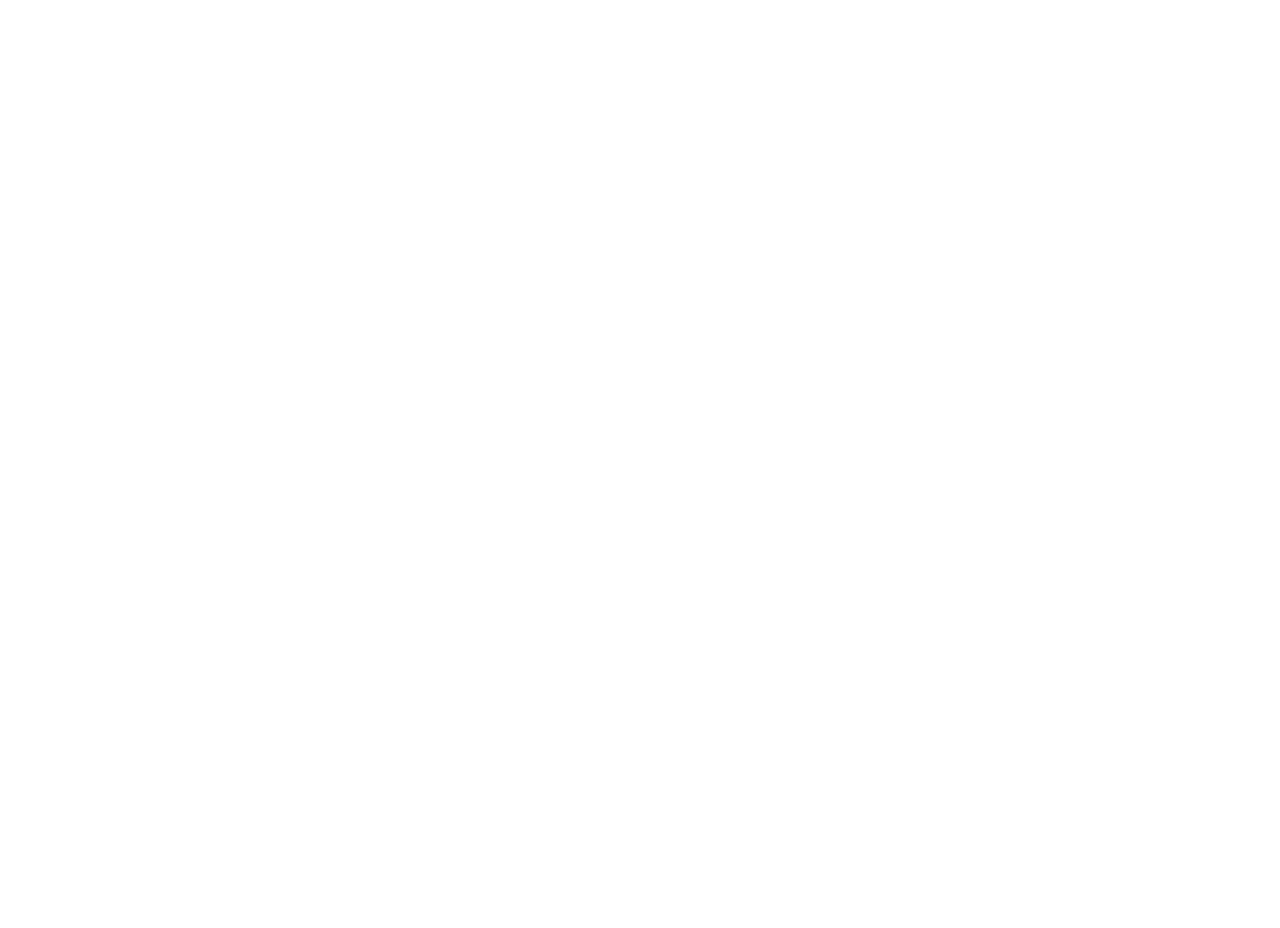
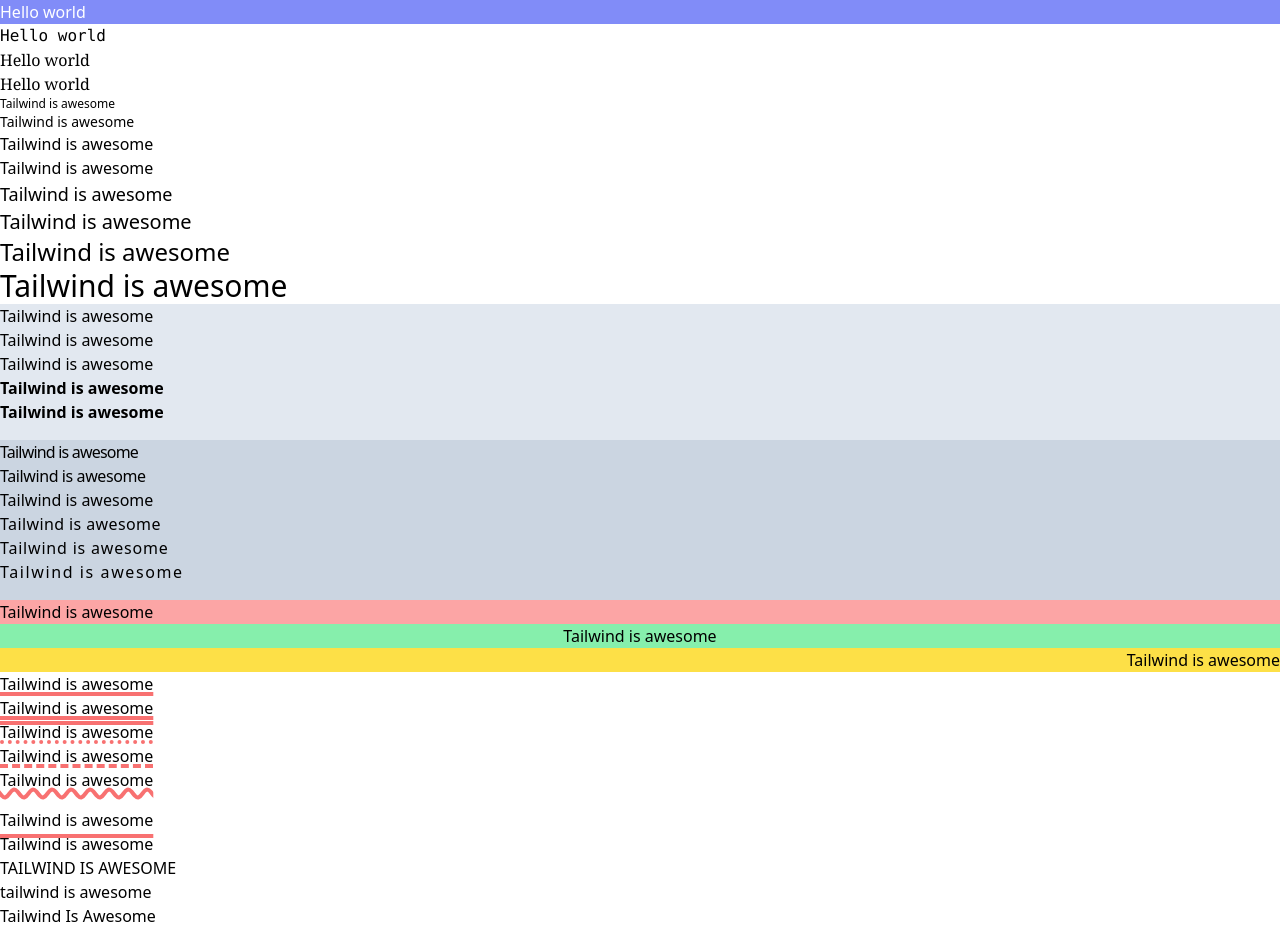
Before and after one commit to thiagolima0/tailwind-sandbox, a plain HTML site: page 04-typography/index.html in a window 1280 px wide. Before the commit the page ends 800 px from the top, so only its background shows below. Drawn offline with nearby package versions, Linux system fonts and the light colour scheme; a web font is replaced by a local one.

Commit message:
feat: typography

```diff
--- a/04-typography/index.html
+++ b/04-typography/index.html
@@ -4,27 +4,84 @@
     <meta charset="UTF-8" />
     <meta http-equiv="X-UA-Compatible" content="IE=edge" />
     <meta name="viewport" content="width=device-width, initial-scale=1.0" />
+    <link rel="preconnect" href="https://fonts.googleapis.com" />
+    <link rel="preconnect" href="https://fonts.gstatic.com" crossorigin />
+    <link
+      href="https://fonts.googleapis.com/css2?family=DynaPuff&display=swap"
+      rel="stylesheet"
+    />
     <script src="https://cdn.tailwindcss.com"></script>
+    <script>
+      tailwind.config = {
+        fontFamily: {
+          sans: ["ui-sans-serif", "system-ui"],
+          serif: ["DynaPuff", "Georgia"],
+          mono: ["ui-monospace", "SFMono-Regular"],
+        },
+      };
+    </script>
     <title>Typography</title>
   </head>
   <body>
     <!-- Font Family -->
+    <div class="font-sans text-white bg-indigo-400">Hello world</div>
+    <div class="font-mono bg-success">Hello world</div>
+    <div class="font-serif bg-warning">Hello world</div>
+    <div class="font-serif">Hello world</div>
 
     <!-- Font Size -->
+    <div class="text-xs">Tailwind is awesome</div>
+    <div class="text-sm">Tailwind is awesome</div>
+    <div class="text-md">Tailwind is awesome</div>
+    <div class="text-base">Tailwind is awesome</div>
+    <div class="text-lg">Tailwind is awesome</div>
+    <div class="text-xl">Tailwind is awesome</div>
+    <div class="text-2xl">Tailwind is awesome</div>
+    <div class="text-3xl">Tailwind is awesome</div>
 
     <!-- Font Weight -->
-
+    <div class="bg-slate-200 pb-4">
+      <div class="font-light">Tailwind is awesome</div>
+      <div class="font-normal">Tailwind is awesome</div>
+      <div class="font-medium">Tailwind is awesome</div>
+      <div class="font-semibold">Tailwind is awesome</div>
+      <div class="font-bold">Tailwind is awesome</div>
+    </div>
     <!-- Letter Spacing -->
+    <div class="bg-slate-300 pb-4">
+      <div class="tracking-tighter">Tailwind is awesome</div>
+      <div class="tracking-tight">Tailwind is awesome</div>
+      <div class="tracking-normal">Tailwind is awesome</div>
+      <div class="tracking-wide">Tailwind is awesome</div>
+      <div class="tracking-wider">Tailwind is awesome</div>
+      <div class="tracking-widest">Tailwind is awesome</div>
+    </div>
 
     <!-- Text Alignment -->
+    <div class="text-left bg-red-300">Tailwind is awesome</div>
+    <div class="text-center bg-green-300">Tailwind is awesome</div>
+    <div class="text-right bg-yellow-300">Tailwind is awesome</div>
 
     <!-- Text Decoration -->
+    <div class="container mx-auto mb-4">
+      <div class="underline decoration-4 decoration-red-400">Tailwind is awesome</div>
+      <div class="underline decoration-double decoration-4 decoration-red-400">Tailwind is awesome</div>
+      <div class="underline decoration-dotted decoration-4 decoration-red-400">Tailwind is awesome</div>
+      <div class="underline decoration-dashed decoration-4 decoration-red-400">Tailwind is awesome</div>
+      <div class="underline decoration-wavy decoration-4 decoration-red-400">Tailwind is awesome</div>
 
-    <!-- Decoration Style -->
+    </div>
 
     <!-- Decoration Offset -->
+    <div class="underline underline-offset-8 decoration-4 decoration-red-400">Tailwind is awesome</div>
+
 
     <!-- Text Transform -->
+    <p class="normal-case">Tailwind is awesome</p>
+    <p class="uppercase">Tailwind is awesome</p>
+    <p class="lowercase">Tailwind is awesome</p>
+    <p class="capitalize">Tailwind is awesome</p>
+
   </body>
 </html>
 
```
